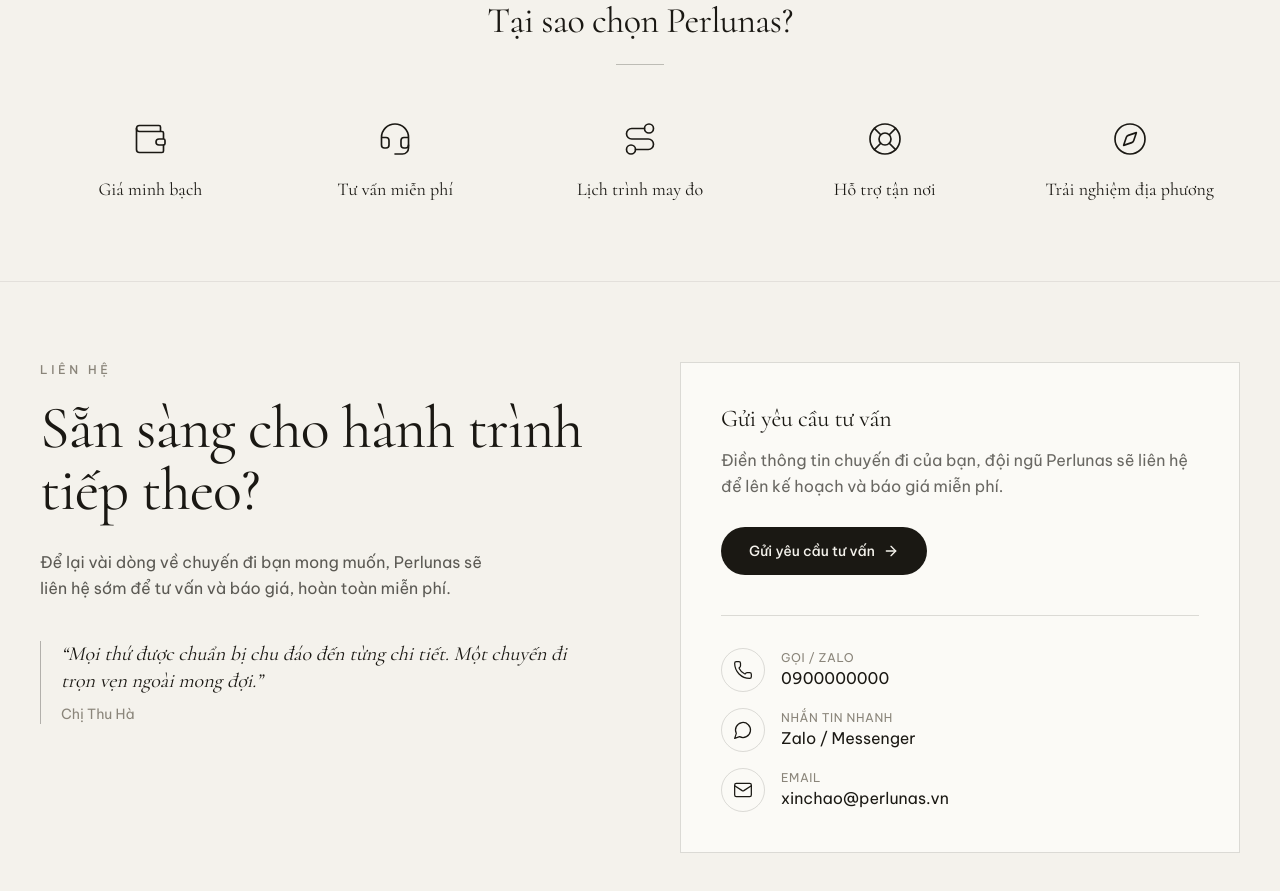
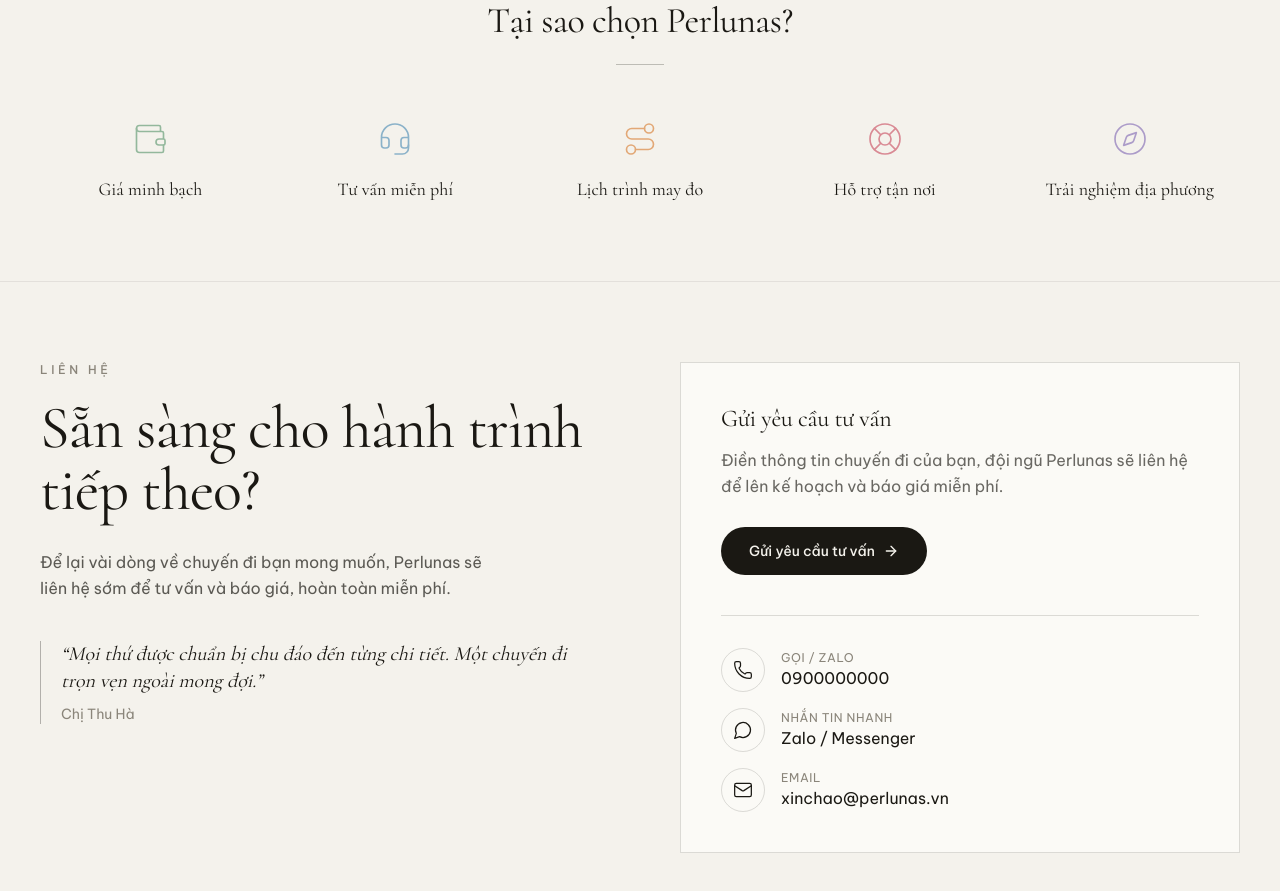
Before and after one commit to kat-minh/perlunas-v2, a Next.js app: page / in a window 1280 px wide. Shown: the part 5220-6111 px from the top of the page. Built offline with nearby package versions, Linux system fonts and the light colour scheme; no server answers.

Commit message:
feat: add WhyUs component to showcase value propositions with icon-based grid layout

```diff
--- a/src/components/site/WhyUs.tsx
+++ b/src/components/site/WhyUs.tsx
@@ -7,11 +7,11 @@
  * No photos. Copy is placeholder.
  */
 const reasons = [
-  { icon: Wallet, title: "Giá minh bạch" },
-  { icon: Headset, title: "Tư vấn miễn phí" },
-  { icon: Route, title: "Lịch trình may đo" },
-  { icon: LifeBuoy, title: "Hỗ trợ tận nơi" },
-  { icon: Compass, title: "Trải nghiệm địa phương" },
+  { icon: Wallet, title: "Giá minh bạch", color: "#93B89C" }, // sage
+  { icon: Headset, title: "Tư vấn miễn phí", color: "#8BB2C9" }, // sky
+  { icon: Route, title: "Lịch trình may đo", color: "#E2A876" }, // peach
+  { icon: LifeBuoy, title: "Hỗ trợ tận nơi", color: "#D98A94" }, // blush
+  { icon: Compass, title: "Trải nghiệm địa phương", color: "#AC9CC9" }, // lavender
 ];
 
 export function WhyUs() {
@@ -29,7 +29,7 @@
           {reasons.map((r, i) => (
             <Reveal key={r.title} delay={i * 70}>
               <div className="flex flex-col items-center px-2">
-                <r.icon className="h-9 w-9 text-ink" strokeWidth={1.1} />
+                <r.icon className="h-9 w-9" strokeWidth={1.1} style={{ color: r.color }} />
                 <p className="mt-5 font-serif text-lg leading-snug text-ink">
                   {r.title}
                 </p>
```
